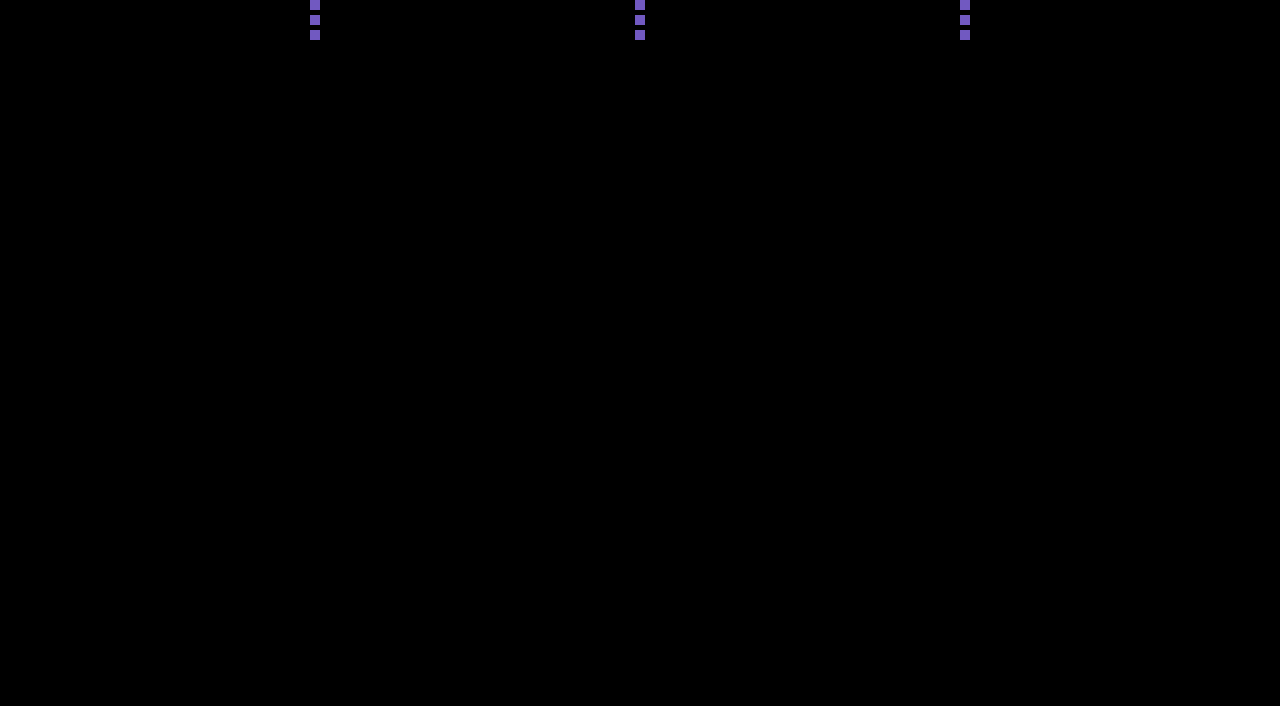
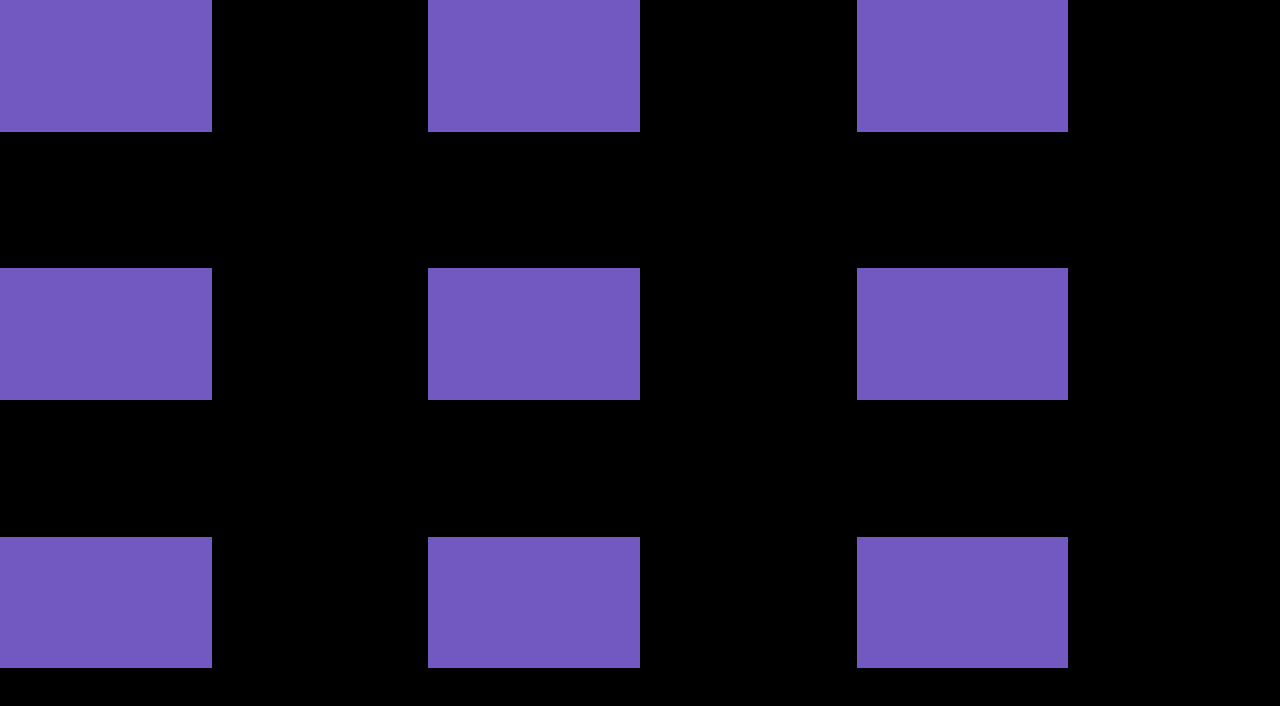
Before and after one commit to diegodoriabitmo/CSS-studies-css-grid-align-justify, a plain HTML site: page index.html in a window 1280 px wide. Drawn offline with Linux system fonts and the light colour scheme.

Commit message:
Reducinc the size of the div in the virtual cell of the grid

```diff
--- a/main.css
+++ b/main.css
@@ -10,8 +10,8 @@
     height: 100vh;
 
     display: grid;
-    grid-template-columns: 10px 10px 10px;
-    grid-template-rows: 10px 10px 10px;
+    grid-template-columns: 1fr 1fr 1fr;
+    grid-template-rows: 1fr 1fr 1fr;
     grid-gap: 5px;
 
     justify-content: space-evenly;
@@ -19,4 +19,6 @@
 
 .container > div {
     background-color: #7159c1;
+    width: 50%;
+    height: 50%;
 }
```
